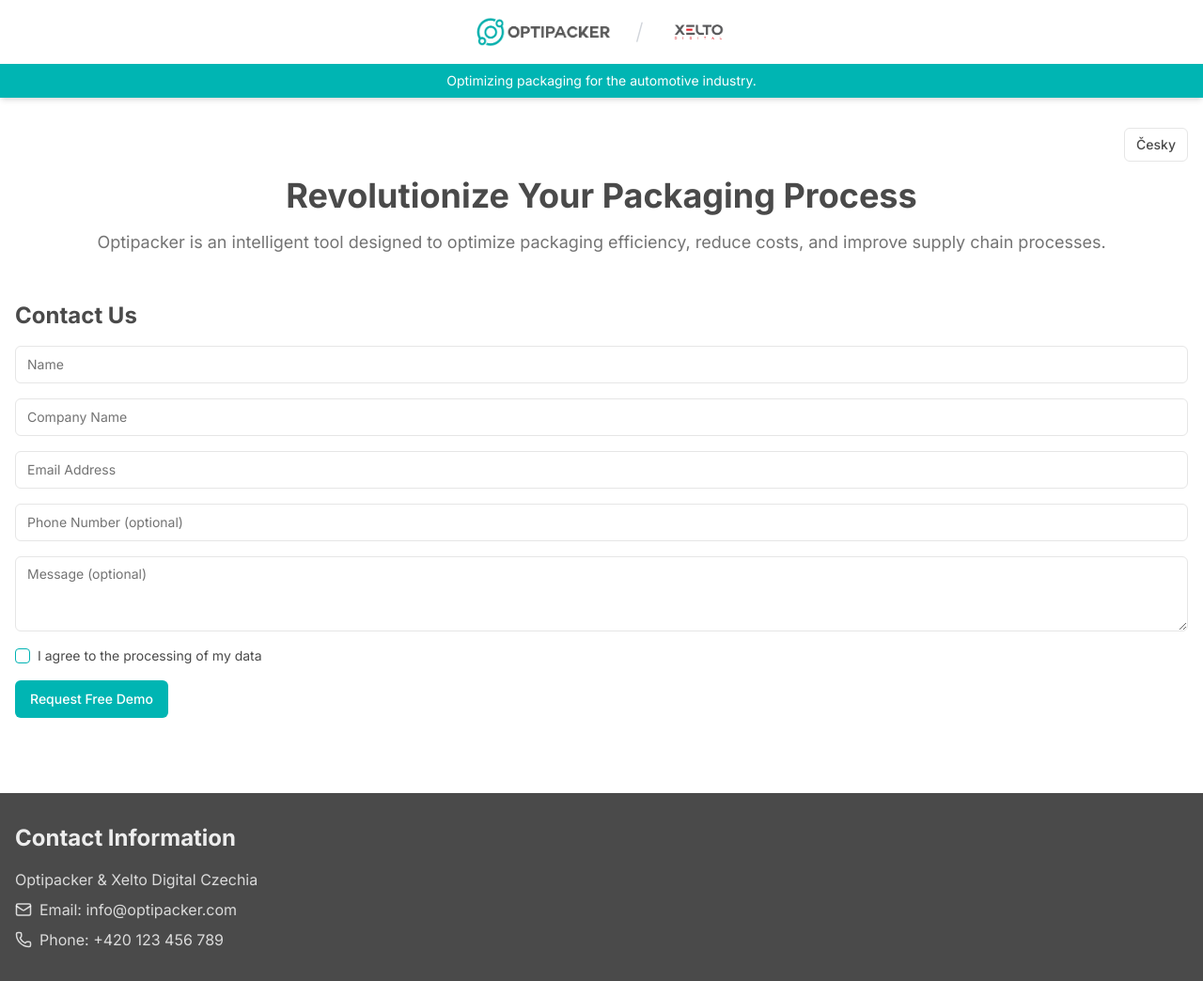
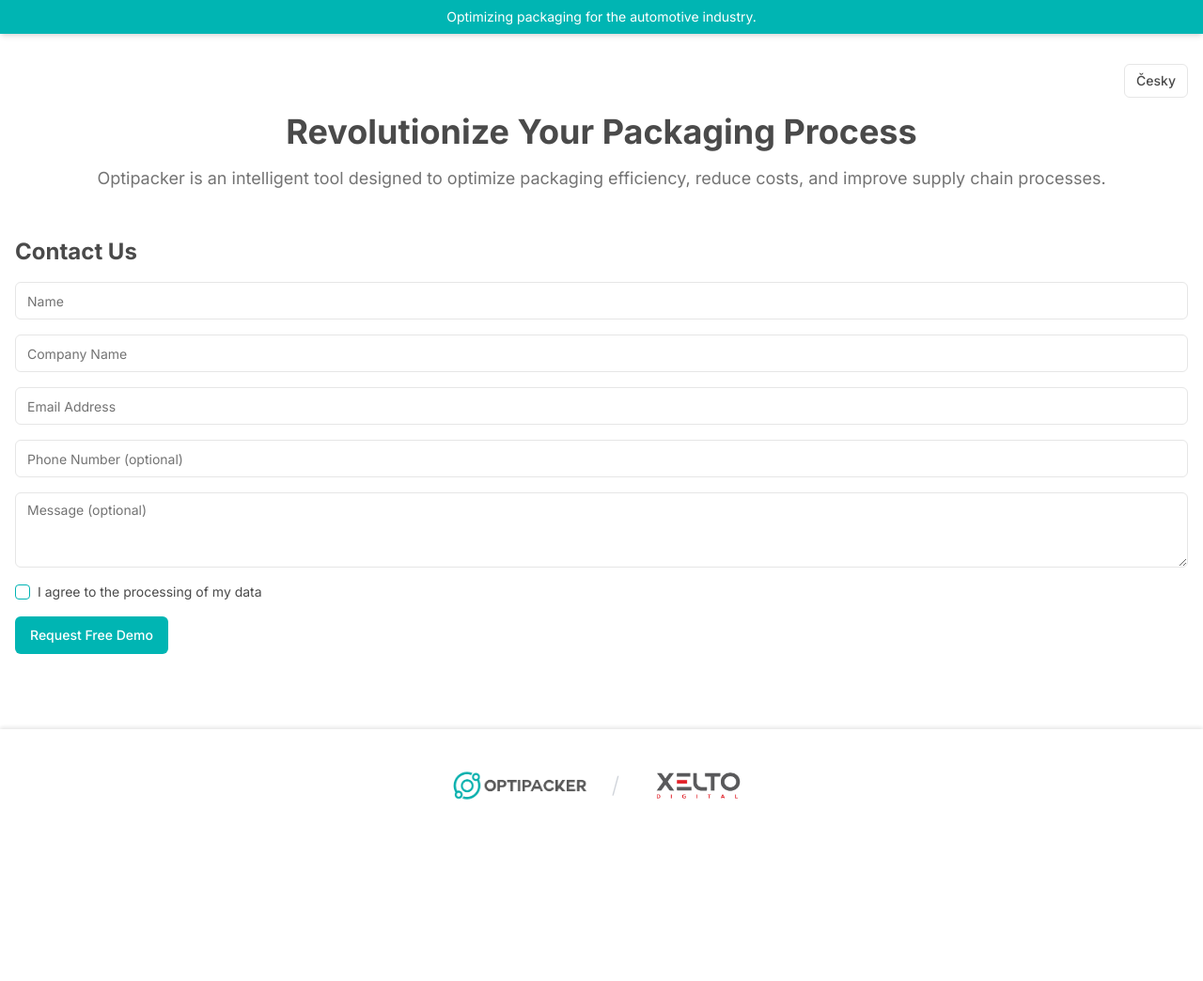
Before and after one commit to RELAXUJ/xelto_form, a Next.js app: page / in a window 1280 px wide. Shown: the whole page at 94% size. After the commit the page ends 896 px from the top, so only its background shows below. Built offline with nearby package versions, Linux system fonts and the light colour scheme.

Commit message:
change logos

```diff
--- a/components/Footer.tsx
+++ b/components/Footer.tsx
@@ -1,4 +1,5 @@
-import { Mail, Phone } from "lucide-react"
+import Image from "next/image"
+import Link from "next/link"
 
 interface FooterProps {
   language: "en" | "cs"
@@ -6,19 +7,28 @@ interface FooterProps {
 
 export default function Footer({ language }: FooterProps) {
   return (
-    <footer className="bg-xelto-gray text-white py-8">
+    <footer className="bg-white py-8 shadow-[0_-2px_4px_rgba(0,0,0,0.1)]">
       <div className="container mx-auto px-4">
-        <h2 className="text-2xl font-bold mb-4 text-white/90">
-          {language === "en" ? "Contact Information" : "Kontaktní informace"}
-        </h2>
-        <p className="mb-2 text-white/80">Optipacker & Xelto Digital Czechia</p>
-        <div className="flex items-center mb-2 text-white/80">
-          <Mail className="mr-2" size={18} />
-          <span>Email: info@optipacker.com</span>
-        </div>
-        <div className="flex items-center text-white/80">
-          <Phone className="mr-2" size={18} />
-          <span>Phone: +420 123 456 789</span>
+        <div className="flex justify-center items-center space-x-6">
+          <Link href="https://optipacker.com/" target="_blank" rel="noopener noreferrer">
+            <Image
+              src="/images/logo_opti.png"
+              alt="Optipacker Logo"
+              width={150}
+              height={40}
+              className="hover:opacity-80 transition-opacity"
+            />
+          </Link>
+          <span className="text-gray-300 text-2xl font-light">/</span>
+          <Link href="https://xeltodigital.cz/" target="_blank" rel="noopener noreferrer">
+            <Image
+              src="/images/logo-XELTO-DIGITAL.jpg"
+              alt="Xelto Digital Logo"
+              width={120}
+              height={40}
+              className="hover:opacity-80 transition-opacity"
+            />
+          </Link>
         </div>
       </div>
     </footer>
--- a/components/Header.tsx
+++ b/components/Header.tsx
@@ -7,24 +7,6 @@ interface HeaderProps {
 export default function Header({ language }: HeaderProps) {
   return (
     <header className="bg-white shadow-md">
-      <div className="container mx-auto px-4 py-4">
-        <div className="flex justify-center items-center space-x-6">
-          <Image
-            src="/images/logo_opti.png"
-            alt="Optipacker Logo"
-            width={150}
-            height={40}
-          />
-          <span className="text-gray-300 text-2xl font-light">/</span>
-          <Image
-            src="/images/logo-XELTO-DIGITAL.jpg"
-            alt="Xelto Digital Logo"
-            width={120}
-            height={40}
-            className="h-8 w-auto"
-          />
-        </div>
-      </div>
       <div className="bg-xelto-green text-white text-center py-2">
         <p className="text-sm">
           {language === "en"
```
